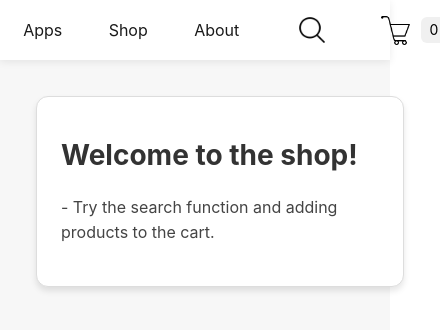
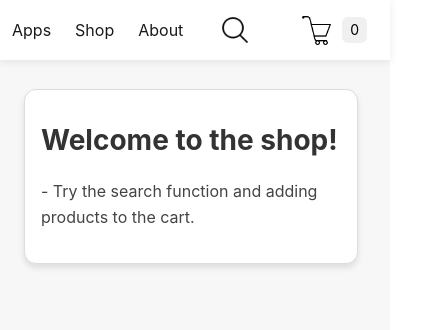
Before and after one commit to Snomaskin/tennis-web-shop, a React (Vite) app: page /shop in a window 390 px wide. Shown: the top 330 px of the page, 440 px wide, since content can reach past the window. Built offline with nearby package versions, Linux system fonts and the light colour scheme.

Commit message:
made interface responsive for small screens

```diff
--- a/src/components/Navbar/Cart.css
+++ b/src/components/Navbar/Cart.css
@@ -43,6 +43,8 @@
     background-color: white;
     border-radius: 8px;
     box-shadow: 0 4px 12px rgba(0, 0, 0, 0.1);
+    transition: 0.3s;
+
 }
 
 .cart-counter {
@@ -105,3 +107,9 @@
     transform: translateY(-1px);
     box-shadow: 0 4px 6px rgba(37, 99, 235, 0.15);
 }
+
+@media (max-width: 450px) {
+    .cart {
+        max-width: 250px;
+    }
+}
--- a/src/components/Navbar/Navbar.css
+++ b/src/components/Navbar/Navbar.css
@@ -9,6 +9,8 @@
     background-color: var(--tennis-white);
     box-shadow: 0 2px 8px rgba(0, 0, 0, 0.08);
     z-index: 1000;
+    padding: 0 20px;
+    height: 60px;
 }
 
 .navbar-right {
@@ -212,3 +214,23 @@
         transform: none;
     }
 }
+
+@media (max-width: 450px) {
+    .navbar {
+        padding: 0;
+    }
+    .nav {
+        padding: 0 10px;
+        margin: 0 0;
+    }
+    .nav-container {
+        margin-inline: 2px;
+    }
+    .navbar-right {
+        margin-left: 8px;
+    }
+
+    .app-icon {
+        width: 120px;
+    }
+}
--- a/src/components/Search/SearchInput.css
+++ b/src/components/Search/SearchInput.css
@@ -48,8 +48,6 @@
         position: relative;
         left: 0;
         width: 100%;
-        margin-left: 0;
-        margin-right: 1rem;
         transform: none;
     }
 }
--- a/src/components/Shop/Shop.css
+++ b/src/components/Shop/Shop.css
@@ -5,8 +5,6 @@
     display: grid;
     grid-template-columns: repeat(auto-fit, 210px);
     gap: 15px;
-    max-width: 1200px;
-    margin: 0 auto;
     margin-left: 15px;
     padding: 2rem;
     width: 100%;
@@ -14,9 +12,16 @@
 
 @media (max-width: 768px) {
   .products-container {
-      grid-template-columns: repeat(3, 210px);
     margin-left: 0px;
     gap: 5px;
     row-gap: 15px;
+    column-gap: 1px;
   }
 }
+
+@media (max-width: 450px) {
+  .products-container {
+    grid-template-columns: repeat(auto-fit, 180px);
+    padding: 1rem 0.5rem;
+  }
+}
--- a/src/components/Shop/productCards/CartItem.css
+++ b/src/components/Shop/productCards/CartItem.css
@@ -41,3 +41,22 @@
 .rm-item-btn:hover {
   background-color: #c82333;
 }
+
+@media (max-width: 450px) {
+  .cart-item {
+    grid-template-columns: auto 0.9fr ;
+    gap: 10px;
+  }
+
+  .cart-item .price,
+  .cart-item .quantity {
+    grid-column: 2;
+    justify-self: start;
+    margin-left: 15px;
+  }
+
+  .rm-item-btn {
+    grid-column: 1;
+    grid-row:  2;
+  }
+}
--- a/src/components/Shop/productCards/ProductCard.css
+++ b/src/components/Shop/productCards/ProductCard.css
@@ -10,9 +10,7 @@
   box-shadow: 0 2px 4px rgba(0, 0, 0, 0.1);
   transition: all 0.3s cubic-bezier(0.165, 0.84, 0.44, 1);
   max-width: 210px;
-  min-width: 200px;
   margin: 0 auto;
-  width: 100%;
   height: fit-content;
   background-color: white;
   transform-origin: center;
@@ -99,7 +97,7 @@
 
 @media (max-width: 768px) {
   .product-card {
-    width: 80%;
+    width: 90%;
   }
 
   .image-wrapper {
@@ -121,3 +119,33 @@
       font-size: 0.9rem;
   }
 }
+
+@media (max-width: 400px) {
+  .card-wrapper {
+    padding: 2px 0;
+    max-width: 180px;
+  }
+  .product-card {
+    min-width: 80px;
+  }
+
+  .image-wrapper {
+      height: 100px;
+  }
+
+  .product-name {
+      font-size: 14px;
+      padding: 0 0.5rem;
+      width: 90%;
+  }
+
+  .product-price {
+      font-size: 14px;
+      padding: 0 0.5rem;
+  }
+
+  .add-to-cart-btn {
+    padding: 6px 12px;
+    font-size: 0.9rem;
+  }
+}
--- a/src/components/TextCard/TextCard.css
+++ b/src/components/TextCard/TextCard.css
@@ -2,11 +2,11 @@
     width: 100%;
     display: flex;
     align-items: flex-start;
-    padding: 20px;
-    min-width: 400px;
+    max-width: 900px;
+    padding-left: 50px;
 }
 .text-card {
-    max-width: 900px;
+    min-width: 160px;
     margin: 1rem auto;
     padding: 2rem;
     background-color: white;
@@ -51,9 +51,33 @@
 }
 
 @media (max-width: 768px) {
+  .text-page-wrapper {
+    padding: 0.8rem 1.5rem;
+  }
   .text-card {
-    margin: 1rem;
-    padding: 1.5rem;
+    min-width: 140px;
+    max-width: 600px;
+    margin-left: 0;
+    padding: 1rem;
+  }
+  .text-card h1 {
+    font-size: 1.75rem;
+  }
+
+  .text-card p {
+    font-size: 1rem;
+  }
+}
+
+@media (max-width: 450px) {
+  .text-page-wrapper {
+    padding: 0.8rem 1.5rem;
+  }
+  .text-card {
+    min-width: 140px;
+    max-width: 300px;
+    margin-left: 0;
+    padding: 1rem;
   }
 
   .text-card h1 {
@@ -62,5 +86,5 @@
 
   .text-card p {
     font-size: 1rem;
+  }
 }
-}
--- a/src/main.css
+++ b/src/main.css
@@ -1,6 +1,5 @@
 :root {
   line-height: 1.25;
-
   --tennis-white: #FFFFFF;
   --tennis-gray: #F7F7F7;
 }
@@ -27,4 +26,5 @@ body {
   min-height: 100vh;
   min-width: 100vw;
   padding-top: 60px;
+  overflow-x: hidden;
 }
```
Lines whose indentation alone changed are shown as unchanged.
